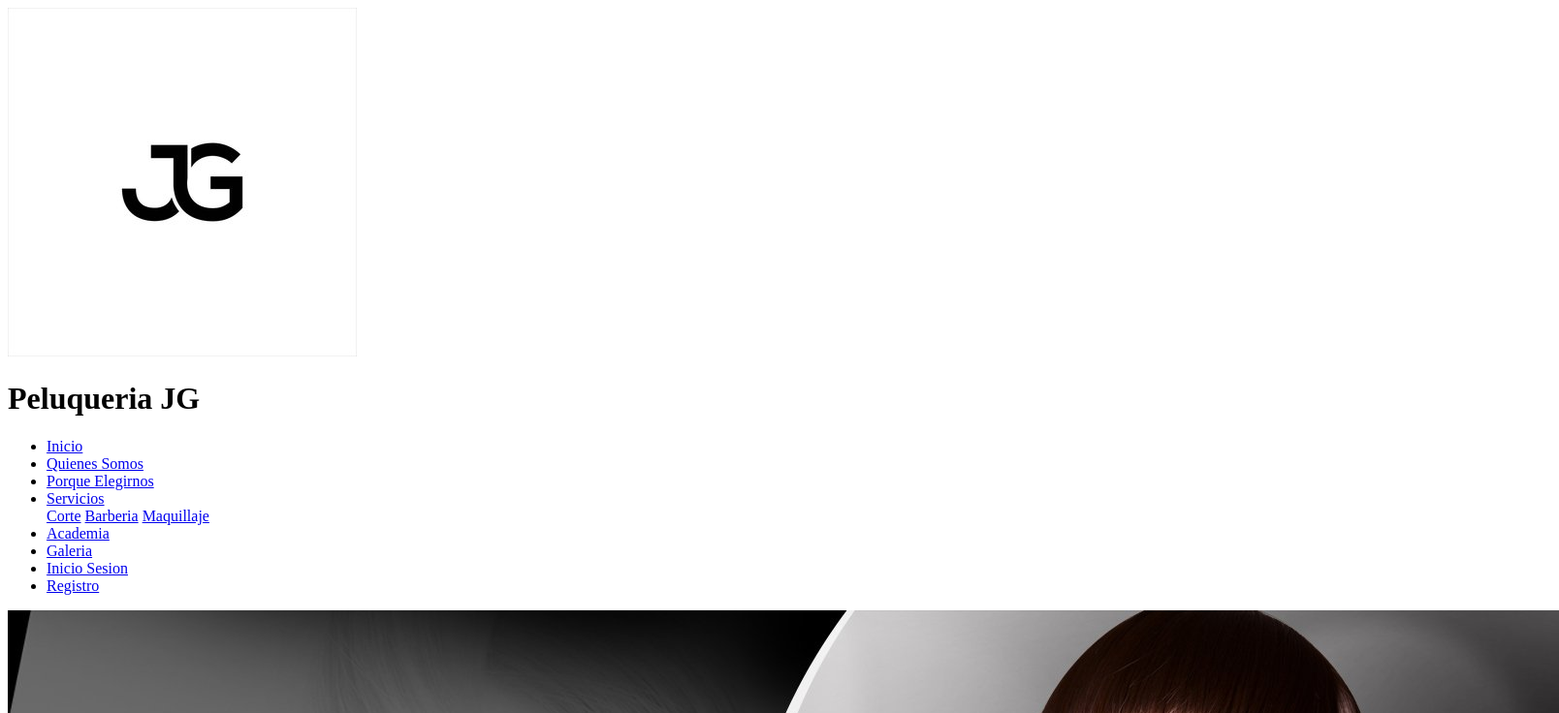
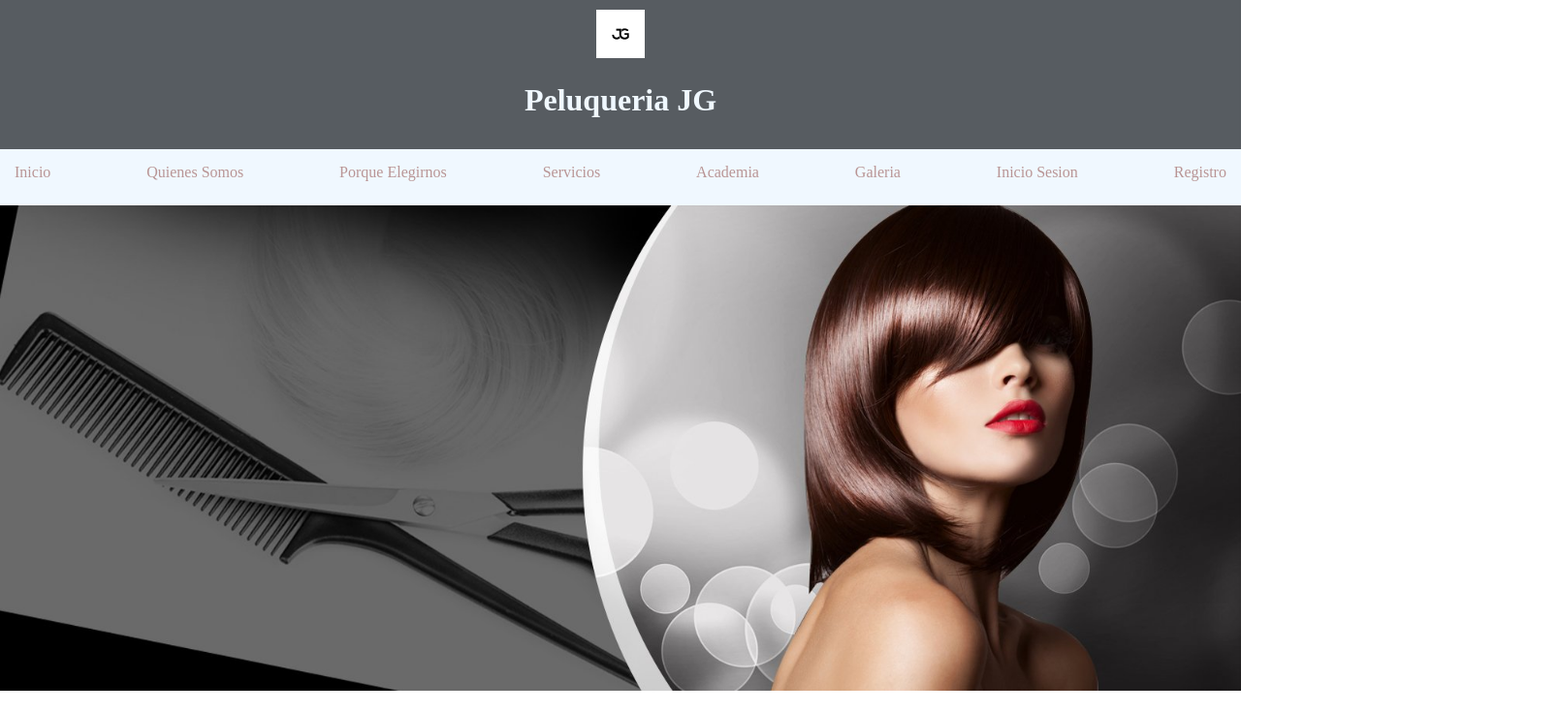
Before and after one commit to cristian-csm/PROYECTO-INTEGRADOR-WEB-UNTREF, a plain HTML site: page index.html in a window 1280 px wide. Shown: the top 736 px of the page at 97% size, 1608 px wide, since content can reach past the window. Drawn offline with Linux system fonts and the light colour scheme.

Commit message:
css:al body,header,al menu(botones, bordes de botones,efecto,colores(a definir))

```diff
--- a/css/master.css
+++ b/css/master.css
@@ -0,0 +1,63 @@
+
+body{
+    font-family: 'Times New Roman', Times, serif;
+    box-sizing: border-box;
+    margin: 0;
+    padding: 0;
+}
+header{
+    background-color: rgb(87, 92, 97);
+    color: aliceblue;
+    padding: 10px;
+    text-align: center;
+    align-items: center;
+}
+img{
+    width: 100%;
+}
+nav{
+    background-color: aliceblue;
+    padding: 10px;
+}
+nav ul{
+    list-style: none;
+    padding: 0;
+    margin: 0;
+    display: flex;
+    justify-content: space-between;
+}
+nav ul  li{
+    margin-bottom: 10px;
+}
+nav ul li a{
+    text-decoration: none;
+    color: #b99595;
+    display: block;
+    padding: 5px;
+    border-radius: 5px;
+}
+nav ul li a:hover{
+    background-color: rgb(226, 221, 231);
+}
+#logo{
+    width: 50px;
+    margin: auto;
+}
+#quienesSomos img{
+    width: 30%;
+}
+.submenu{
+    display: none;
+    position: absolute;
+    background-color: aliceblue;
+    padding: 10px;
+    border-radius: 5px;
+}
+nav ul li:hover .submenu {
+    display: block;
+}
+
+.submenu a {
+    display: block;
+    padding: 5px;
+}
--- a/index.html
+++ b/index.html
@@ -5,10 +5,13 @@
     <meta charset="UTF-8">
     <meta name="viewport" content="width=device-width, initial-scale=1.0">
     <title>Peluqueria JG</title>
+    <link rel="stylesheet" href="./css/master.css">
 </head>
 <body>
     <header>
-        <img src="./img/logo.jpg" alt="logo">
+        <figure id="logo">
+            <img src="./img/logo.jpg" alt="logo">
+        </figure>
         <h1>Peluqueria JG</h1>
     </header>
     <div class="menu">
```
